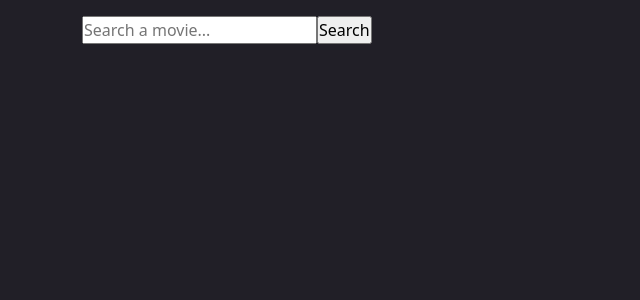
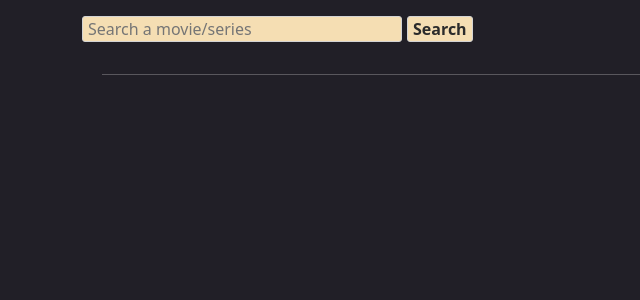
Before and after one commit to ClaudioLeone/vite-boolflix, a Vue app: page / in a window 1280 px wide. Shown: the top 300 px of the page, without its empty margins (0-640 px from the left). Built offline with nearby package versions, Linux system fonts and the light colour scheme.

Commit message:
Implemented movies AND series visualization on page after query call to API

```diff
--- a/src/App.vue
+++ b/src/App.vue
@@ -15,31 +15,19 @@
       }
     },
     methods: {
-      // pushQryToArr() {
-      //   store.languages = [];
-      //   axios.get(`https://api.themoviedb.org/3/search/tv?api_key=${store.apiKey}&query=${store.query}`).then(resp => {
-      //     let totResults = resp.data.results.length;
-      //     console.log(totResults);
-
-      //     for (let i = 0; i < totResults;) {
-      //       store.languages.push(resp.data.results[i]['original_language']);
-      //       i++;
-      //     }
-      //     console.log(store.languages);
-
-      //     return store.languages;
-      //   });
-      // },
       getQuery() {
         store.query = this.store.query.trim();
 
         if(store.query) {
-          // this.pushQryToArr();
+          axios.get(`https://api.themoviedb.org/3/search/movie?api_key=${store.apiKey}&query=${store.query}`).then(resp => {
+            store.films = resp.data.results;
+            console.log(store.films);
+          });
 
           axios.get(`https://api.themoviedb.org/3/search/tv?api_key=${store.apiKey}&query=${store.query}`).then(resp => {
-            console.log(resp);
-            store.films = resp.data.results;
-          })
+            store.series = resp.data.results;
+            console.log(store.series);
+          });
         }
       },
     },
@@ -48,13 +36,20 @@
 
 <template>
   <AppSearchBar @search="getQuery"/>
-  <div>
+  <div class="container p-0">
     <ul>
       <li v-for="film in store.films">
-        <strong>Name:</strong> <i>{{film.name}}</i> |||
-        <strong>Original name:</strong> <i>{{ film.original_name }}</i> |||
+        <strong>Name:</strong> <i>{{ film.title }}</i> |||
+        <strong>Original name:</strong> <i>{{ film.original_title }}</i> |||
         <strong>Language:</strong> <lang-flag :iso="film.original_language" /> |||
         <strong>Vote:</strong> <i>{{ film.vote_average }}</i>
+      </li>
+      <hr>
+      <li v-for="singleSeries in store.series">
+        <strong>Name:</strong> <i>{{singleSeries.name}}</i> |||
+        <strong>Original name:</strong> <i>{{ singleSeries.original_name }}</i> |||
+        <strong>Language:</strong> <lang-flag :iso="singleSeries.original_language" /> |||
+        <strong>Vote:</strong> <i>{{ singleSeries.vote_average }}</i>
       </li>
     </ul>
   </div>
--- a/src/components/AppSearchBar.vue
+++ b/src/components/AppSearchBar.vue
@@ -14,11 +14,27 @@
 
 <template>
     <div class="container py-3">
-        <input type="text" placeholder="Search a movie..." v-model="store.query" @keyup.enter="$emit('search')">
-        <input type="button" value="Search" @click="$emit('search')">
+        <input class="searchbar" type="text" placeholder="Search a movie/series" v-model="store.query" @keyup.enter="$emit('search')">
+        <input class="searchbar-btn" type="button" value="Search" @click="$emit('search')">
     </div>
 </template>
 
 <style scoped lang="scss">
+.searchbar {
+    width: 20rem;
+    border: 1px solid lightgrey;
+    border-radius: 3px;
+    background-color: wheat;
+    padding: 0 5px;
+}
 
+.searchbar-btn {
+    border: 1px solid lightgrey;
+    border-radius: 3px;
+    background-color: wheat;
+    color: #2b2b2b;
+    font-weight: bold;
+    padding: 0 5px;
+    margin-left: 5px;
+}
 </style>
```
